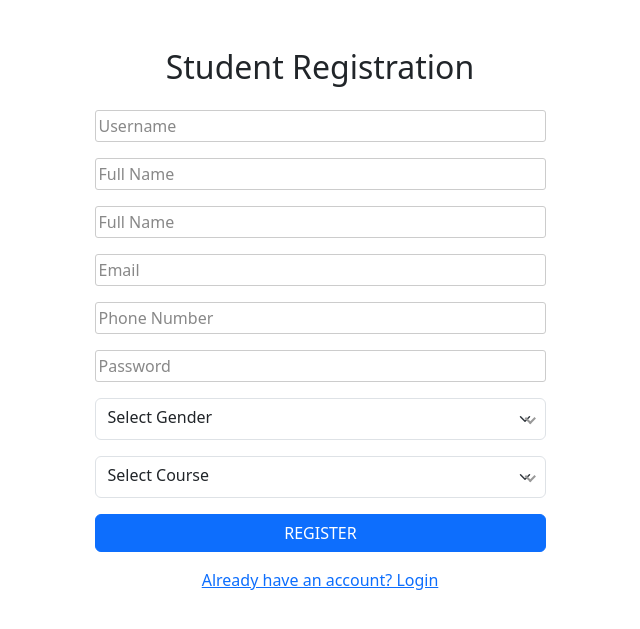
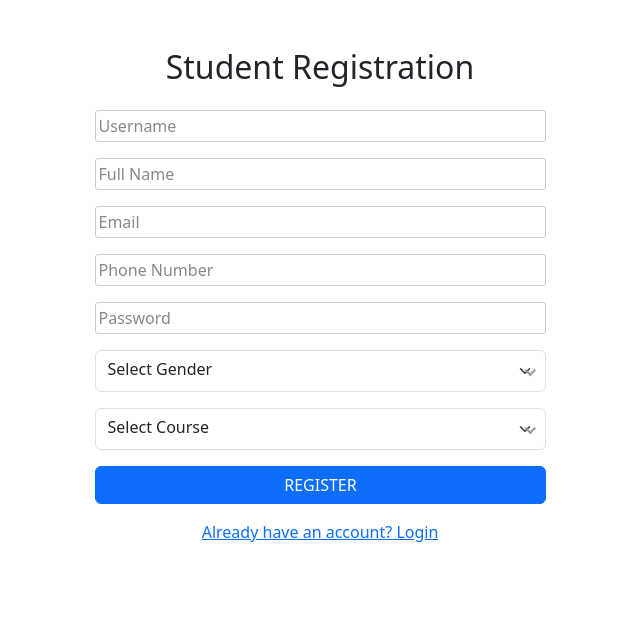
Before and after one commit to jobin8921/ELEARN-APP, a Django app: page /register/student/ in a window 1280 px wide. Shown: the part 81-710 px from the top of the page, without its empty margins (320-960 px from the left). Run offline with Django 5.2, Linux system fonts and the light colour scheme; data that the repository does not hold is empty; some libraries are stand-ins or nearby versions.

Commit message:
Featurejobin12 (#38)
* updated the ui of  index page

* chnaged som e updation in the ui of index page

* updating fronend ui

* updating frondend ui

* updated the csss images and templates on the index .html page

* updating the ui design

* updating the ui of the fronend html

* updated the header and staff end student regsiter htmls

* updatin the conflicts

* removed an extra full name

```diff
--- a/templates/register_student.html
+++ b/templates/register_student.html
@@ -18,9 +18,6 @@
                         <input type="text" name="name" class="form-control" placeholder="Full Name" required>
                     </div>
 
-                    <div class="mb-3">
-                        <input type="text" name="name" class="form-control" placeholder="Full Name" required>
-                    </div>
 
                     <div class="mb-3">
                         <input type="email" name="email" class="form-control" placeholder="Email" required>
```
